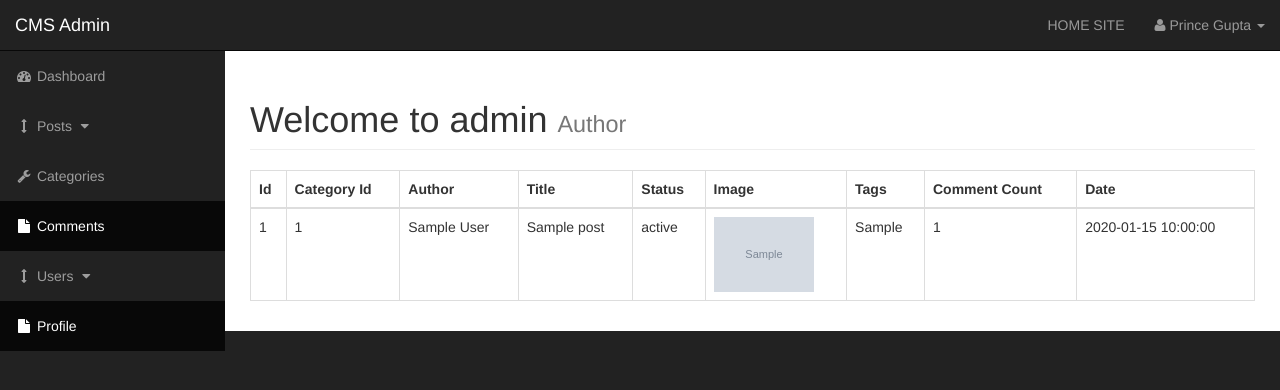
After one commit to Princekumar1999/Content-Management-System, a PHP site: page /admin/posts.php in a window 1280 px wide. The commit adds this page. Shown: the top 390 px of the page. Run offline with PHP 8.4, Linux system fonts and the light colour scheme; tables that the repository leaves empty or names only in its code hold one stand-in row (values such as "Sample post"); grey boxes marked "Sample" are stand-in pictures.

Commit message:
created posts table on admin and listed all post on frontend

```diff
--- a/admin/includes/admin_navigation.php
+++ b/admin/includes/admin_navigation.php
@@ -38,7 +38,7 @@
                         <a href="javascript:;" data-toggle="collapse" data-target="#posts_dropdown"><i class="fa fa-fw fa-arrows-v"></i> Posts <i class="fa fa-fw fa-caret-down"></i></a>
                         <ul id="posts_dropdown" class="collapse">
                             <li>
-                                <a href="#">View All Posts</a>
+                                <a href="./posts.php">View All Posts</a>
                             </li>
                             <li>
                                 <a href="#">Add Posts</a>
@@ -46,7 +46,7 @@
                         </ul>
                     </li>
                     <li>
-                        <a href="bootstrap-grid.html"><i class="fa fa-fw fa-wrench"></i> Categories</a>
+                        <a href="categories.php"><i class="fa fa-fw fa-wrench"></i> Categories</a>
                     </li>
 
                     <li class="active">
--- a/admin/index.php
+++ b/admin/index.php
@@ -14,7 +14,7 @@
                 <div class="row">
                     <div class="col-lg-12">
                         <h1 class="page-header">
-                            Welcome to admin page
+                            Welcome to admin
                             <small>Author</small>
                         </h1>
 
--- /dev/null
+++ b/admin/posts.php
@@ -0,0 +1,80 @@
+<?php include "includes/admin_header.php"; ?>
+
+    <div id="wrapper">
+
+        <!-- Navigation -->
+        <?php include "includes/admin_navigation.php"; ?>
+
+
+        <div id="page-wrapper">
+
+            <div class="container-fluid">
+
+                <!-- Page Heading -->
+                <div class="row">
+                    <div class="col-lg-12">
+                    <h1 class="page-header">
+                            Welcome to admin
+                            <small>Author</small>
+                        </h1>
+
+                        <table class="table table-bordered table-hover">
+                            <thead>
+                                <tr>
+                                    <th>Id</th>
+                                    <th>Category Id</th>
+                                    <th>Author</th>
+                                    <th>Title</th>
+                                    <th>Status</th>
+                                    <th>Image</th>
+                                    <th>Tags</th>
+                                    <th>Comment Count</th>
+                                    <th>Date</th>
+                                </tr>
+                            </thead>
+                            <tbody>
+
+                            <?php
+                            $query = "SELECT * FROM posts";
+                            $select_categories = mysqli_query($connection, $query);
+
+                            while($row = mysqli_fetch_assoc($select_categories)){
+                            $post_id = $row['post_id'];
+                            $post_title = $row['post_title'];
+                            $post_author = $row['post_author'];
+                            $post_category_id = $row['post_category_id'];
+                            $post_status = $row['post_status'];
+                            $post_comment_count = $row['post_comment_count'];
+                            $post_date = $row['post_date'];
+                            $post_image = $row['post_image'];
+                            $post_tags = $row['post_tags'];
+
+                            echo "<tr>";
+                            echo "<td>{$post_id}</td>";
+                            echo "<td>{$post_category_id}</td>";
+                            echo "<td>{$post_author}</td>";
+                            echo "<td>{$post_title}</td>";
+                            echo "<td>{$post_status}</td>";
+                            echo "<td><img width=100 src='../images/{$post_image}' alt='image'></td>";
+                            echo "<td>{$post_tags}</td>";
+                            echo "<td>{$post_comment_count}</td>";
+                            echo "<td>{$post_date}</td>";
+                            echo "</tr>";
+                            }
+                            ?>
+
+                            </tbody>
+
+                        </table>
+
+                    </div>
+                </div>
+                <!-- /.row -->
+
+            </div>
+            <!-- /.container-fluid -->
+
+        </div>
+        <!-- /#page-wrapper -->
+
+<?php include "includes/admin_footer.php"; ?>
```
